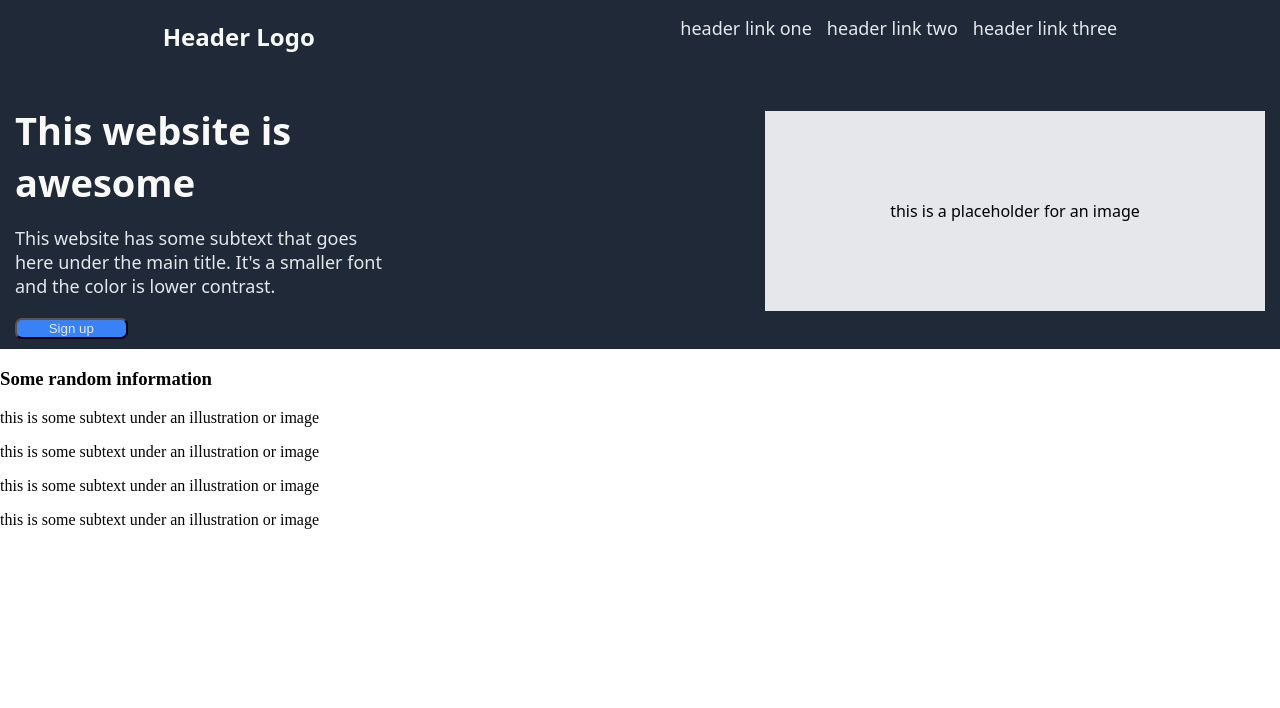
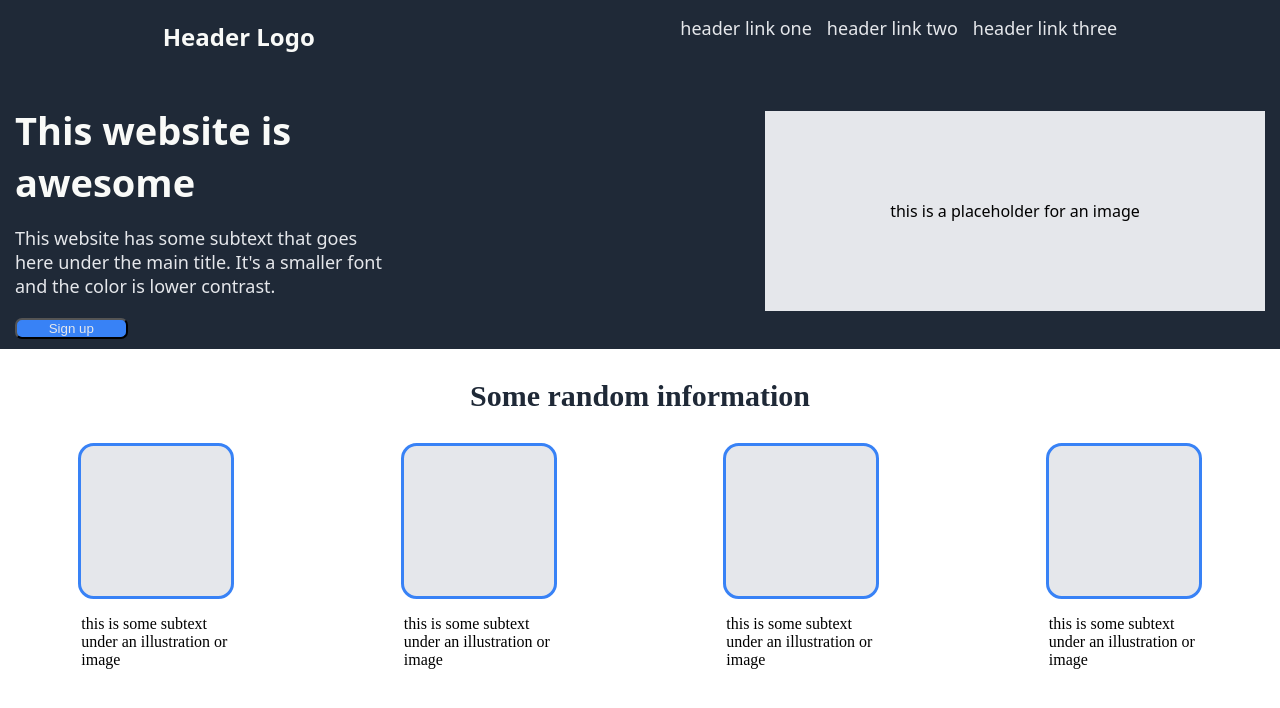
Before and after one commit to Chepayne96/landing-page, a plain HTML site: page index.html in a window 1280 px wide. Drawn offline with Linux system fonts and the light colour scheme.

Commit message:
Got the top-body-info section content in and styled.

```diff
--- a/style.css
+++ b/style.css
@@ -7,6 +7,7 @@ body {
     background-color: #1F2937;
     font-family: system-ui, -apple-system, BlinkMacSystemFont, 'Segoe UI', Roboto, Oxygen, Ubuntu, Cantarell, 'Open Sans', 'Helvetica Neue', sans-serif
 }
+
 nav {
     display: flex;
     justify-content: space-around;
@@ -71,3 +72,35 @@ li {
     justify-content: center;
     align-items: center;
 }
+
+
+.top-body h3 {
+    text-align: center;
+    font-size: 30px;
+    font-weight: 900;
+    color: #1f2937;
+}
+.top-body-imgs {
+    display: flex;
+    flex-direction: row;
+    justify-content: space-around;
+    gap: 10px;
+}
+.square {
+    width: 150px;
+    height: 150px;
+    border: 3px solid #3882f6;
+    background-color: #e5e7eb;
+    border-radius: 10%;
+}
+
+.top-body-info {
+    display: flex;
+    flex-direction: row;
+    justify-content: space-around;
+    gap: 10px;
+}
+
+.top-body-info p {
+    width: 150px;
+}
```
Also changed, not shown: 1 other file.
